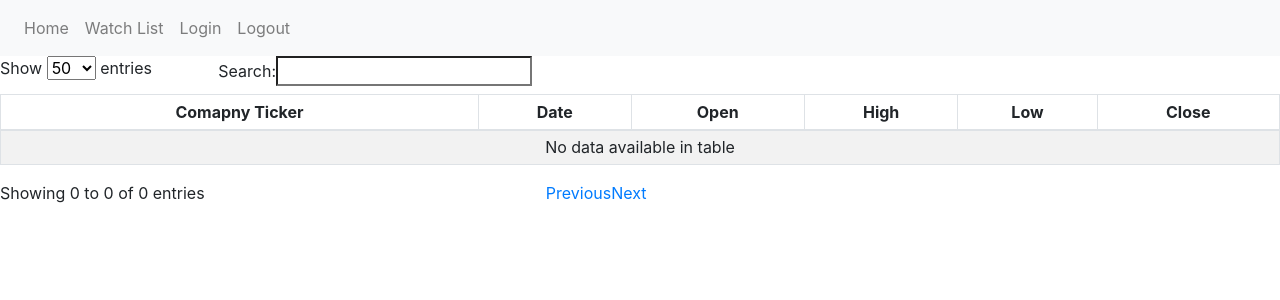
After one commit to mhhsu2/broker-er, a Flask app: template prototype/templates/stock.html in a window 1280 px wide. The commit adds this page. Shown: the top 300 px of the page. Run offline with Flask 2, Linux system fonts and the light colour scheme; the template is opened without the code that fills it, so the values that code supplies are empty; some libraries are stand-ins or nearby versions.

Commit message:
Add stock.html to display the history of invidual stock

```diff
--- a/prototype/app.py
+++ b/prototype/app.py
@@ -92,7 +92,9 @@
 
 @app.route('/stock/<ticker>', methods=['GET'])
 def stock(ticker):
-    pass
+    db = Database()
+    stockData = db.select_stock_with_daily_price(ticker)
+    return render_template('stock.html', ticker=ticker, stockData=stockData)
 
 @app.route('/users')
 def users():
--- a/prototype/templates/home.html
+++ b/prototype/templates/home.html
@@ -11,7 +11,7 @@
 
   <div class="d-flex justify-content-between flex-wrap flex-md-nowrap align-items-center pt-3 pb-1 mb-1">
 
-    <h3>Experiment Table</h3>
+
 
 </div>
 
@@ -29,7 +29,7 @@
     <tbody>
         {% for row in stockInfo %}
         <tr>
-            <td>{{ row['Ticker'] }}</td>
+            <td><a href="{{ url_for('stock', ticker=row['Ticker']) }}">{{ row['Ticker'] }}</a></td>
             <td>{{ row['sector'] }}</td>
             <td>{{ row['country'] }}</td>
             <td>{{ row['Date'] }}</td>
--- /dev/null
+++ b/prototype/templates/stock.html
@@ -0,0 +1,32 @@
+{% extends "base.html" %}
+{% block content%}
+
+<table id="data" class="table text-center table-sm table-hover table-striped table-bordered">
+    <thead>
+        <tr>
+            <th>Comapny Ticker</th>
+            <th>Date</th>
+            <th>Open</th>
+            <th>High</th>
+            <th>Low</th>
+            <th>Close</th>
+        </tr>
+    </thead>
+
+    <tbody>
+        {% for row in stockData %}
+        <tr>
+            <td>{{ row['Ticker'] }}</td>
+            <td>{{ row['Date'] }}</td>
+            <td>{{ row['Open'] }}</td>
+            <td>{{ row['High'] }}</td>
+            <td>{{ row['Low']}}</td>
+            <td>{{ row['Close']}}</td>
+
+        </tr>
+
+        {% endfor %}
+    </tbody>
+</table>
+
+{% endblock %}
```
Also changed, not shown: prototype/db.py (+7 -3 lines).
